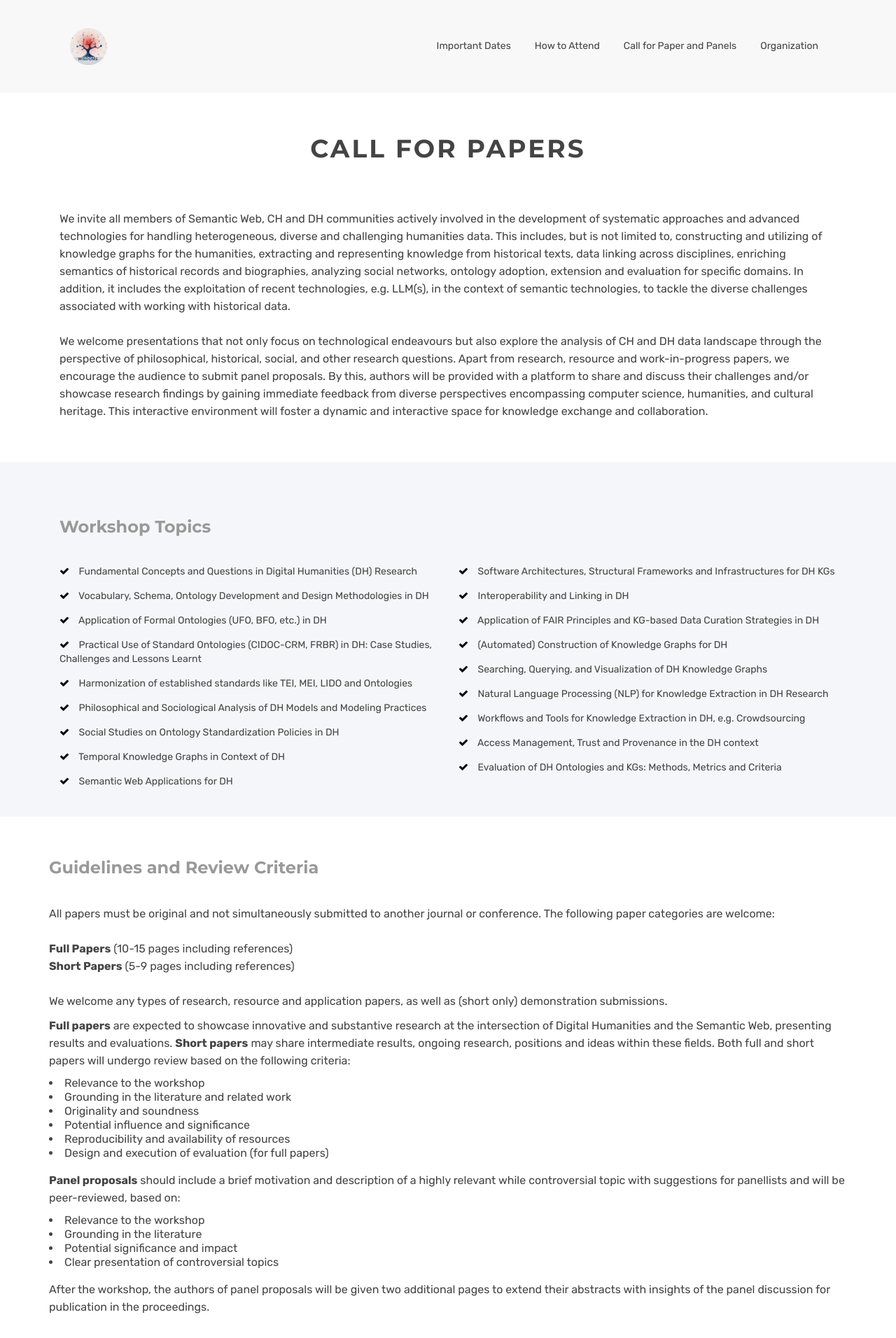
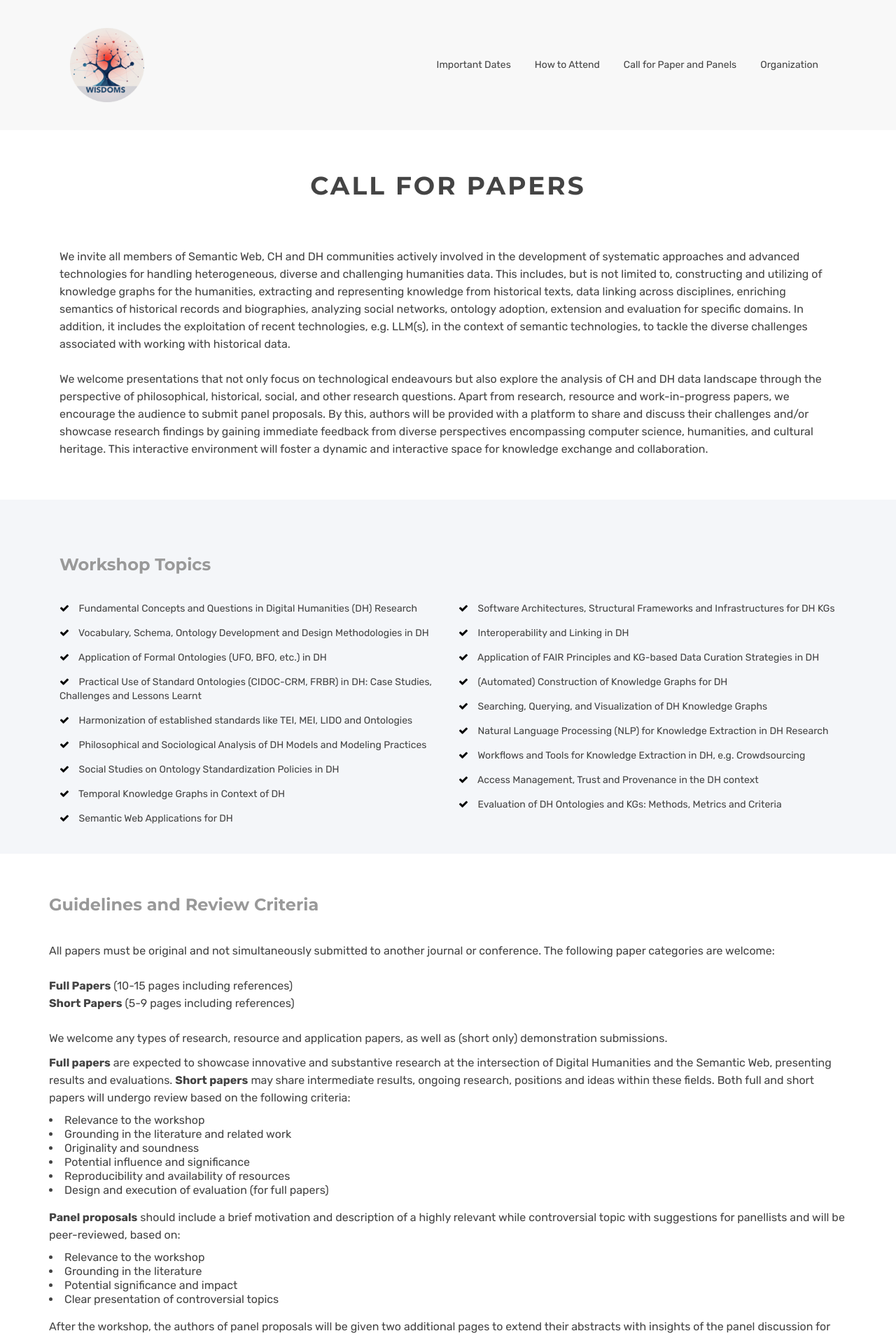
Before and after one commit to wisdoms-workshop/wisdoms-workshop.github.io, a Jekyll site: the page built from callforpapers.html, in a window 1280 px wide. Shown: the top 1912 px of the page at 70% size. Built offline with Jekyll 4.4.1, drawn with Linux system fonts in a browser that asks for light colours.

Commit message:
logo circular bigger

```diff
--- a/index.html
+++ b/index.html
@@ -9,7 +9,7 @@
 ---
 
 {% include JB/setup %}
-<link rel="stylesheet" href="{{ BASE_PATH }}/assets/css/custom.css" />
+<link rel="stylesheet" href="https://wisdoms-workshop.github.io/" />
 <!-- Content Area Start -->
 <div id="content">
   <div id="sliders">
```
Also changed, not shown: assets/images/logo.png, assets/images/logo_10x.png (added).
